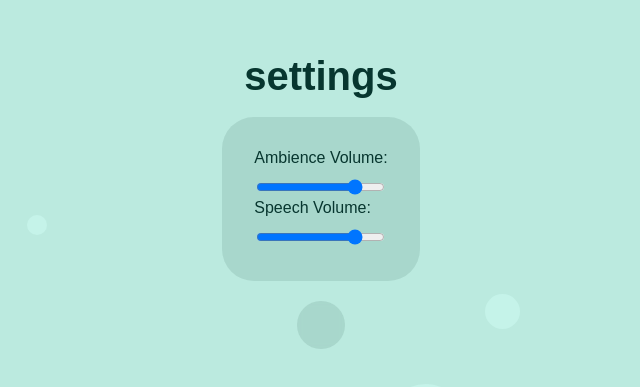
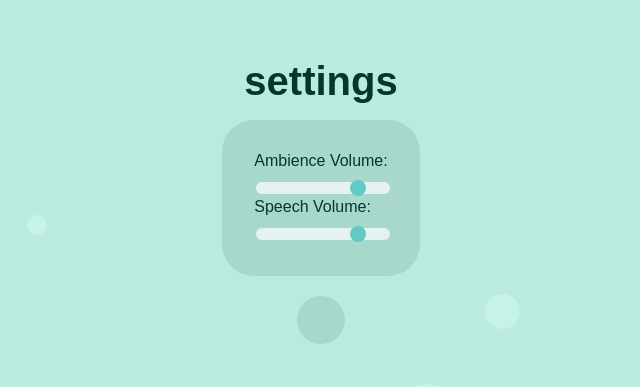
Before and after one commit to refact0r/respir, a SvelteKit app: page /settings in a window 1280 px wide. Shown: the part 199-586 px from the top of the page, without its empty margins (319-959 px from the left). Built offline with nearby package versions, Linux system fonts and the light colour scheme; some icons are missing; a web font is replaced by a local one.

Commit message:
css on the settings page
nice

```diff
--- a/src/routes/settings/+page.svelte
+++ b/src/routes/settings/+page.svelte
@@ -16,24 +16,25 @@
 
 <main>
 	<h1>settings</h1>
-	<br />
 	<div class="sliders">
 		<label for="ambienceVolume">Ambience Volume:</label>
 		<input
+			class="slider"
 			type="range"
 			min="0"
 			max="1"
-			step="0.1"
+			step="0.05"
 			bind:value={$ambienceVolume}
 			on:input={handleAmbienceVolumeChange}
 		/>
 
 		<label for="speechVolume">Speech Volume:</label>
 		<input
+			class="slider"
 			type="range"
 			min="0"
 			max="1"
-			step="0.1"
+			step="0.05"
 			bind:value={$speechVolume}
 			on:input={handleSpeechVolumeChange}
 		/>
@@ -61,8 +62,43 @@
 
 	.sliders {
 		padding: 2rem;
+		margin-top: 1rem;
 		border-radius: 2rem;
 		background-color: var(--bg-2);
+	}
+
+	.slider {
+		appearance: none;
+		width: 100%;
+		height: 0.75rem;
+		border-radius: 1rem;
+		background: #ffffff;
+		outline: none;
+		opacity: 0.7;
+		transition: opacity 0.2s;
+	}
+	.slider::-webkit-slider-thumb {
+		appearance: none;
+		width: 1rem;
+		height: 1rem;
+		border-radius: 50%;
+		background: hsl(179, 52%, 52%);
+		cursor: pointer;
+		transition: 0.2s;
+	}
+	.slider::-webkit-slider-thumb:hover {
+		background: hsl(179, 48%, 42%);
+	}
+	.slider::-moz-slider-thumb {
+		width: 1rem;
+		height: 1rem;
+		border-radius: 50%;
+		background: hsl(179, 52%, 52%);
+		cursor: pointer;
+		transition: 0.2s;
+	}
+	.slider::-moz-slider-thumb:hover {
+		background: hsl(179, 48%, 42%);
 	}
 
 	.icon-button {
```
